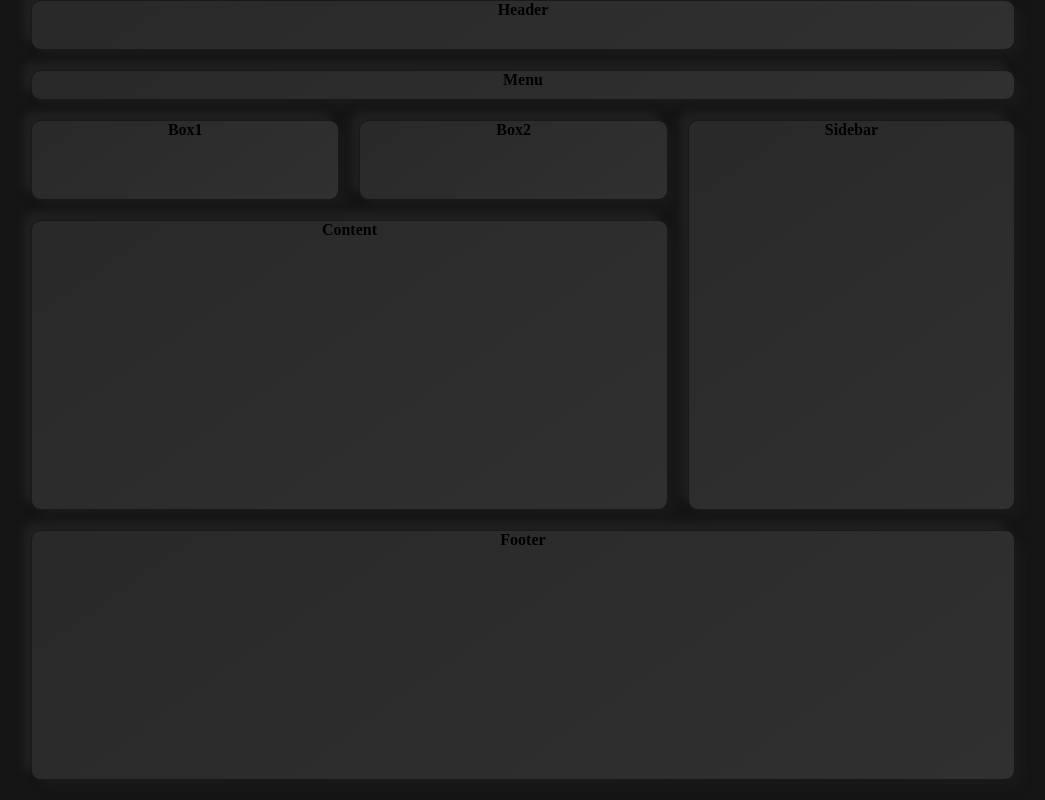
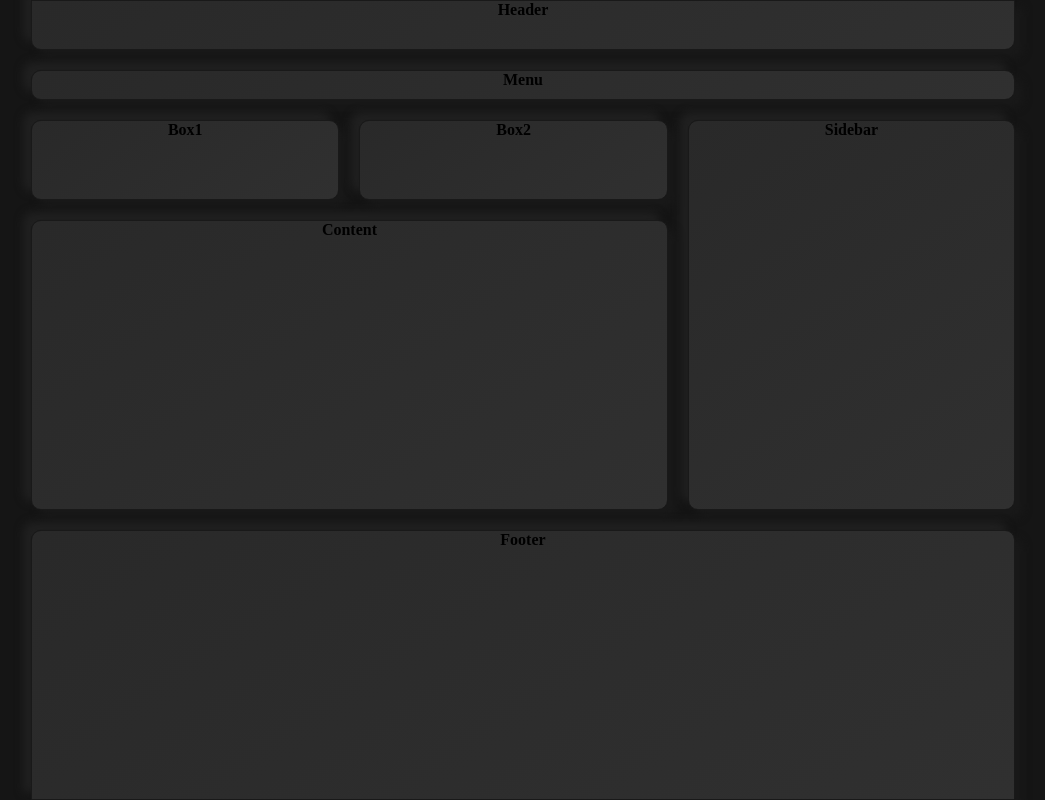
Before and after one commit to SalmanTheSeeker/CSS-Grid, a plain HTML site: page v1.html in a window 1280 px wide. Shown: the whole page, without its empty margins (117-1162 px from the left). Drawn offline with Linux system fonts and the light colour scheme.

Commit message:
header & footer modify

```diff
--- a/assets/css/v1.css
+++ b/assets/css/v1.css
@@ -27,6 +27,7 @@ body{
     gap: 20px;
     padding: 20px;
     padding-top: 0px;
+    padding-bottom: 0px;
     text-align: center;
     grid-template-rows: 50px 30px 80px 220px 50px;
 
@@ -52,6 +53,9 @@ body{
     grid-area: header;
     /* background-color: #C57400; */
 
+    border-top-left-radius: 0px;
+    border-top-right-radius: 0px;
+
 }
 .menu{
     grid-area: menu;
@@ -76,4 +80,7 @@ body{
 .footer{
     grid-area: footer;
     /* background-color: #A8340D; */
+
+    border-bottom-left-radius: 0px;
+    border-bottom-right-radius: 0px;
 }
--- a/assets/css/v2.css
+++ b/assets/css/v2.css
@@ -24,6 +24,7 @@
     gap: 20px;
     padding: 20px;
     padding-top: 0px;
+    padding-bottom: 0px;
     text-align: center;
     grid-template-rows: 50px 30px 80px 220px 50px;
 
@@ -50,6 +51,8 @@
 .header{
     grid-area: header;
     /* background-color: #C57400; */
+    border-top-left-radius: 0px;
+    border-top-right-radius: 0px;
 
 }
 .menu{
@@ -75,4 +78,7 @@
 .footer{
     grid-area: footer;
     /* background-color: #A8340D; */
+
+    border-bottom-left-radius: 0px;
+    border-bottom-right-radius: 0px;
 }
```
